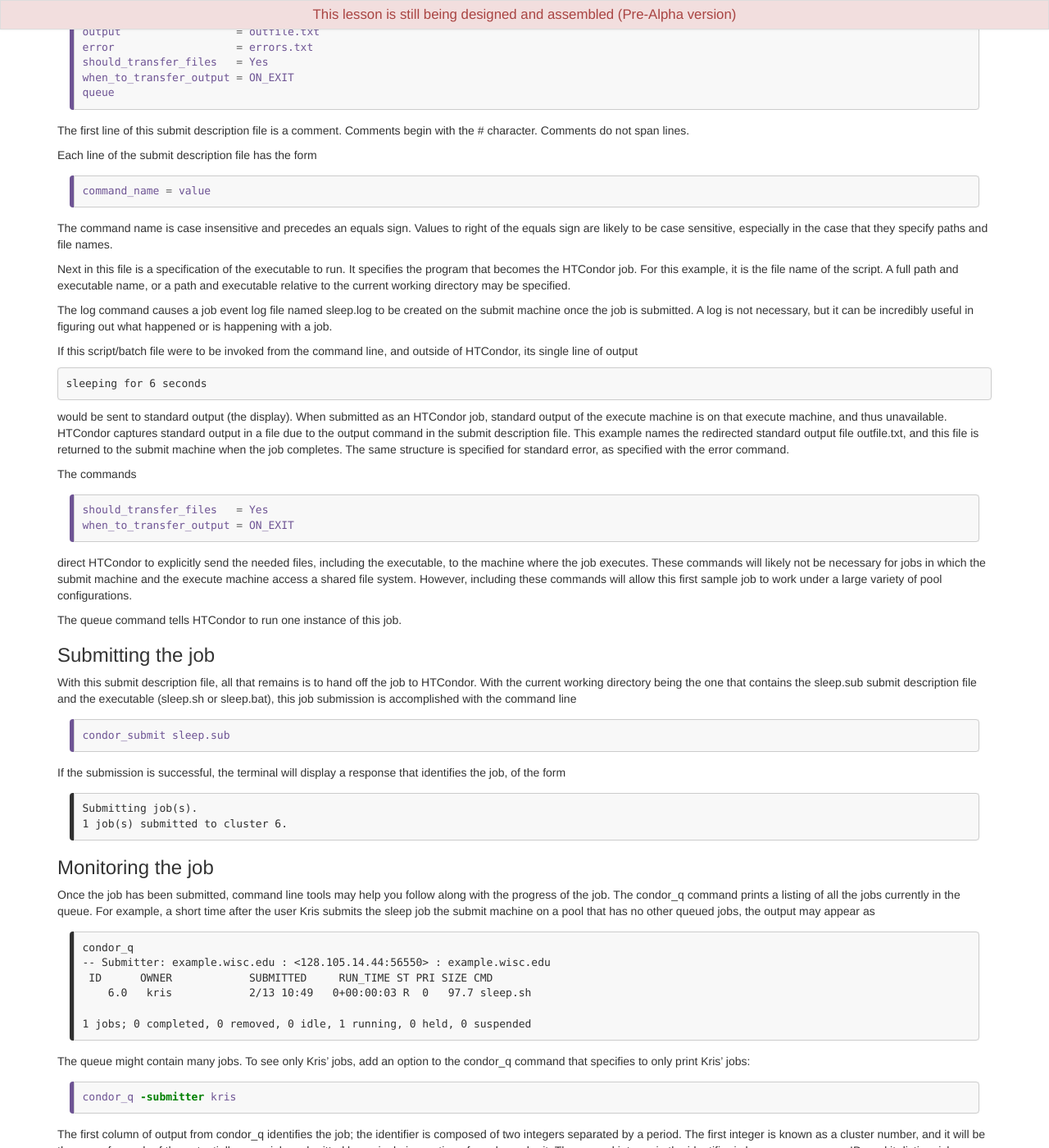
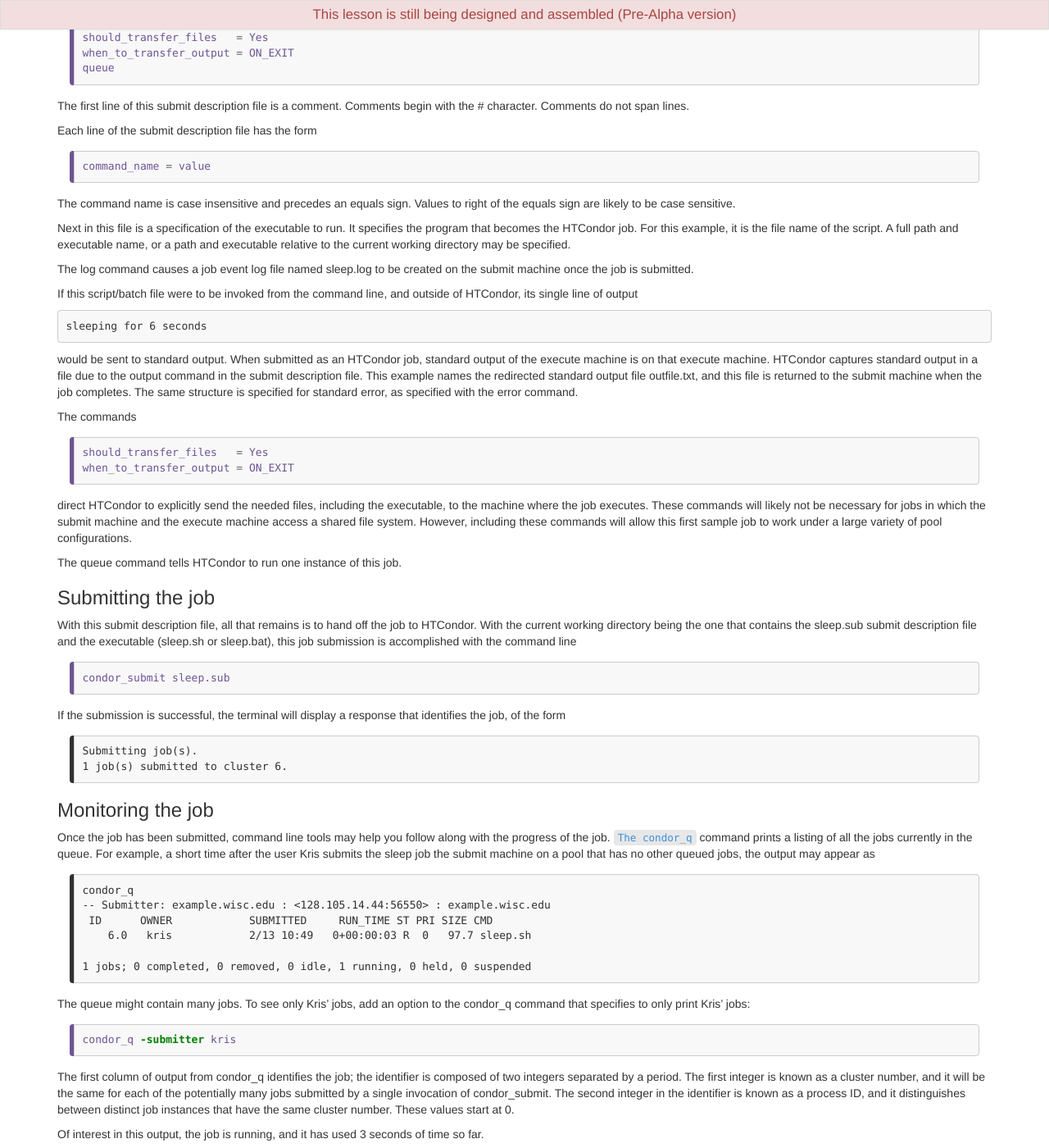
Before and after one commit to Cecilia-Duran/chicago_tier3_batch_and_storage, a Jekyll site: the page built from _episodes/02-htcondor quick.md, in a window 1280 px wide and 1400 px high, scrolled down 1152 px. Shown: the whole window at 82% size. Built offline with Jekyll 4.4.1, drawn with Linux system fonts in a browser that asks for light colours; some of the changed text lies outside the part shown.

Commit message:
Update 02-htcondor quick.md

````diff
--- a/_episodes/02-htcondor quick.md
+++ b/_episodes/02-htcondor quick.md
@@ -31,9 +31,11 @@ This guides provides enough guidance to submit and observer the successful compl
 
 For HTCondor to run a job it must be given details such as the names and location of the exe and all needed input files in a submit description file.
 
-This first executable program is a shell script. Try this example, log in to the submit machine, and use an editor to type in or copy and paste the file contents. Name the resulting file sleep.sh
+This first executable program is a shell script. Try this example, log in to the submit machine, and use an editor to type in or copy and paste the file contents. Name the resulting file:
 
-```bash
+
+
+```sleep.sh
 #!/bin/bash
 # file name: sleep.sh
 
@@ -70,18 +72,18 @@ Each line of the submit description file has the form
 command_name = value
 ```
 
-The command name is case insensitive and precedes an equals sign. Values to right of the equals sign are likely to be case sensitive, especially in the case that they specify paths and file names.
+The command name is case insensitive and precedes an equals sign. Values to right of the equals sign are likely to be case sensitive.
 
 Next in this file is a specification of the executable to run. It specifies the program that becomes the HTCondor job. For this example, it is the file name of the script. A full path and executable name, or a path and executable relative to the current working directory may be specified.
 
-The log command causes a job event log file named sleep.log to be created on the submit machine once the job is submitted. A log is not necessary, but it can be incredibly useful in figuring out what happened or is happening with a job.
+The log command causes a job event log file named sleep.log to be created on the submit machine once the job is submitted.
 
 If this script/batch file were to be invoked from the command line, and outside of HTCondor, its single line of output
 
 ```
 sleeping for 6 seconds
 ```
-would be sent to standard output (the display). When submitted as an HTCondor job, standard output of the execute machine is on that execute machine, and thus unavailable. HTCondor captures standard output in a file due to the output command in the submit description file. This example names the redirected standard output file outfile.txt, and this file is returned to the submit machine when the job completes. The same structure is specified for standard error, as specified with the error command.
+would be sent to standard output. When submitted as an HTCondor job, standard output of the execute machine is on that execute machine. HTCondor captures standard output in a file due to the output command in the submit description file. This example names the redirected standard output file outfile.txt, and this file is returned to the submit machine when the job completes. The same structure is specified for standard error, as specified with the error command.
 
 The commands
 
@@ -100,6 +102,7 @@ With this submit description file, all that remains is to hand off the job to HT
 ```bash
 condor_submit sleep.sub
 ```
+{: .output}
 
 If the submission is successful, the terminal will display a response that identifies the job, of the form
 
@@ -111,7 +114,7 @@ Submitting job(s).
 
 ### Monitoring the job
 
-Once the job has been submitted, command line tools may help you follow along with the progress of the job. The condor_q command prints a listing of all the jobs currently in the queue. For example, a short time after the user Kris submits the sleep job the submit machine on a pool that has no other queued jobs, the output may appear as
+Once the job has been submitted, command line tools may help you follow along with the progress of the job. `The condor_q` command prints a listing of all the jobs currently in the queue. For example, a short time after the user Kris submits the sleep job the submit machine on a pool that has no other queued jobs, the output may appear as
 
 ~~~
 condor_q
````
Also changed, not shown: other parts of _episodes/02-htcondor quick.md (+1 -1 lines).
